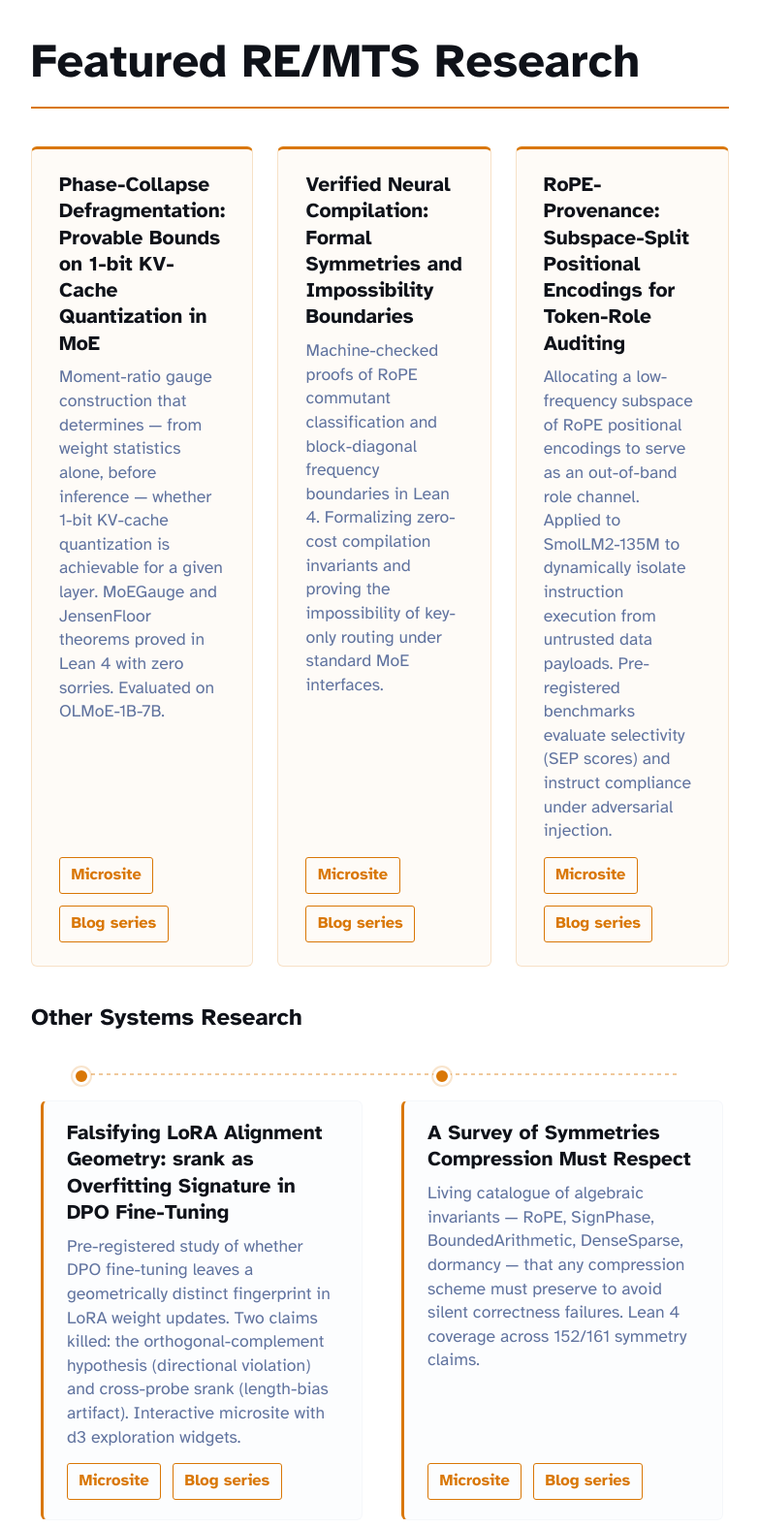
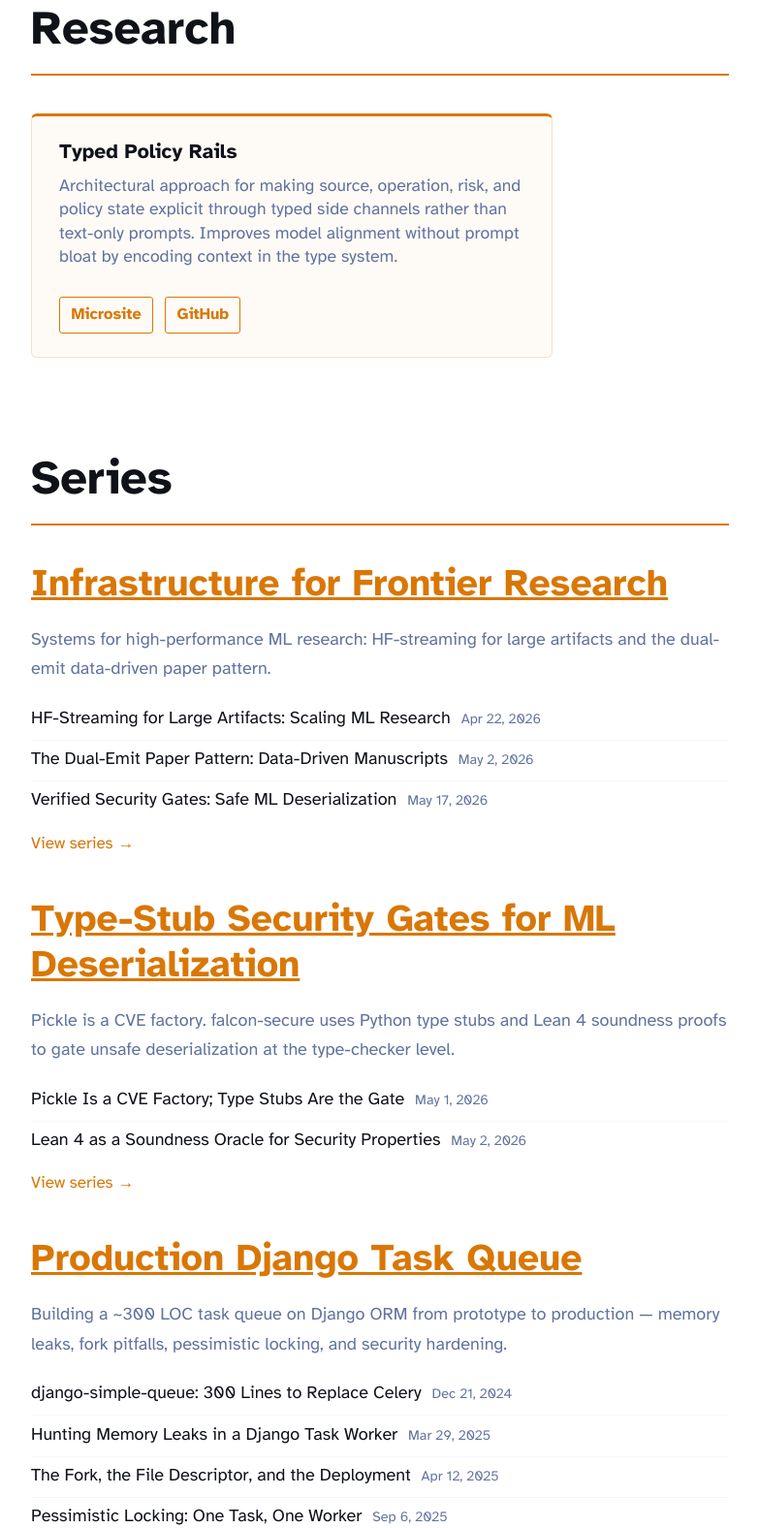
Before and after one commit to d3banjan/d3banjan.github.io, an Astro site: page /engineering in a window 1280 px wide. Shown: the part 1224-2800 px from the top of the page at 97% size, without its empty margins (248-1031 px from the left). Built offline with nearby package versions, Linux system fonts and the light colour scheme; Astro itself is replaced by a stand-in of ours; some packages are replaced by stand-ins of ours; a web font is replaced by a local one.

Commit message:
feat: replace 3-paper research grid with single policy rails card on /engineering
- Featured RE/MTS Research → single "Typed Policy Rails" card
- Remove scrolling other-papers track from /engineering
- Drop methodology transition link from intro
- Remove unused PAPERS import

Co-Authored-By: Claude Sonnet 4.6 <noreply@anthropic.com>

```diff
--- a/src/pages/engineering.astro
+++ b/src/pages/engineering.astro
@@ -4,7 +4,7 @@ import Footer from '../components/Footer.astro';
 import FormattedDate from '../components/FormattedDate.astro';
 import Header from '../components/Header.astro';
 import TagList from '../components/TagList.astro';
-import { ENGINEERING_TAGS, getPublishedPosts, SERIES_META, PAPERS } from '../consts';
+import { ENGINEERING_TAGS, getPublishedPosts, SERIES_META } from '../consts';
 
 const posts = await getPublishedPosts();
 
@@ -258,8 +258,7 @@ const standaloneEngineeringPosts = posts
 			<p>
 				Production systems and LLM agent infrastructure: distributed pipelines (Dask, Celery),
 				agent observability (Arize Phoenix), Python, Django, task queues, security gates, and
-				Linux workflow. Experiment artifacts and engineering notes below. Methodology:
-				<a href="/series/methodology-transition/">Notes on a Methodology Transition</a>.
+				Linux workflow. Experiment artifacts and engineering notes below.
 			</p>
 
 			<h2>Projects</h2>
@@ -310,37 +309,19 @@ const standaloneEngineeringPosts = posts
 				</div>
 			</div>
 
-			<h2>Featured RE/MTS Research</h2>
-			<div class="highlighted-papers-grid">
-				{PAPERS.slice(0, 3).map((paper) => (
-					<div class="paper-card highlighted">
-						<div>
-							<h3>{paper.title}</h3>
-							<p>{paper.description}</p>
-						</div>
-						<div class="paper-links">
-							<a href={paper.siteUrl} target="_blank">Microsite</a>
-							<a href={paper.seriesUrl}>Blog series</a>
-						</div>
-					</div>
-				))}
-			</div>
-
-			<h3 style="margin-top: 1.5em; margin-bottom: 0.8em; font-size: 1.2em;">Other Systems Research</h3>
-			<div class="scrolling-papers-container">
-				<div class="scrolling-papers-track">
-					{PAPERS.slice(3).map((paper) => (
-						<div class="paper-card scrolling-card">
-							<div>
-								<h3>{paper.title}</h3>
-								<p>{paper.description}</p>
-							</div>
-							<div class="paper-links">
-								<a href={paper.siteUrl} target="_blank">Microsite</a>
-								<a href={paper.seriesUrl}>Blog series</a>
-							</div>
-						</div>
-					))}
+			<h2>Research</h2>
+			<div class="paper-card highlighted" style="max-width: 480px; margin-bottom: 2em;">
+				<div>
+					<h3>Typed Policy Rails</h3>
+					<p>
+						Architectural approach for making source, operation, risk, and policy state explicit
+						through typed side channels rather than text-only prompts. Improves model alignment
+						without prompt bloat by encoding context in the type system.
+					</p>
+				</div>
+				<div class="paper-links">
+					<a href="https://policy-rails-microsite.pages.dev/" target="_blank">Microsite</a>
+					<a href="https://github.com/d3banjan/lean-mining" target="_blank">GitHub</a>
 				</div>
 			</div>
 
```
